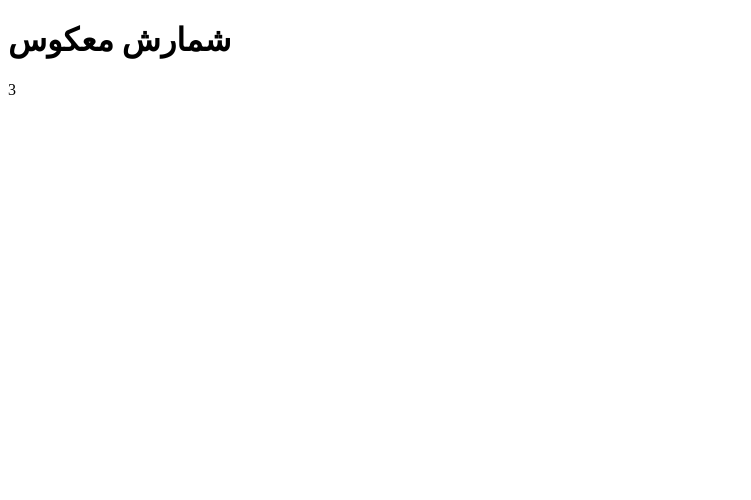
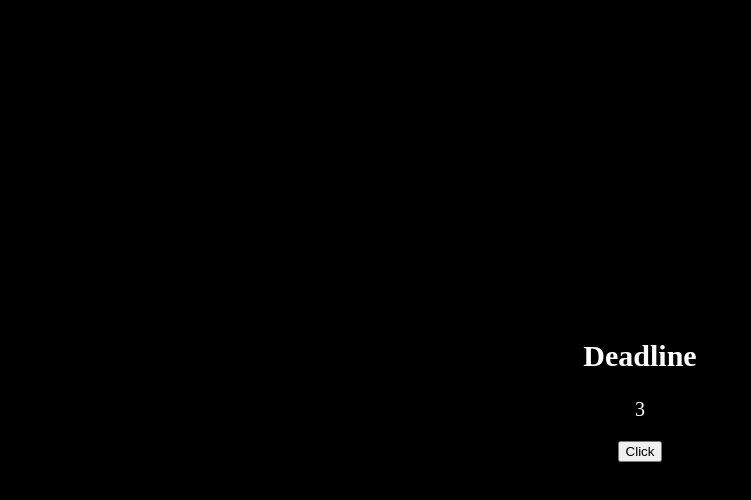
Before and after one commit to nimahadi1388/ReactTutorial, a React (Vite) app: page / in a window 1280 px wide. Shown: the top 500 px of the page, without its empty margins (0-751 px from the left). Built offline with nearby package versions, Linux system fonts and the light colour scheme.

Commit message:
5thSessionComplite

```diff
--- a/src/App.jsx
+++ b/src/App.jsx
@@ -1,8 +1,25 @@
 import React from "react";
+import Hello from "./assets/components/Hello";
 import Timer from "./assets/components/Timer";
 class App extends React.Component {
+  constructor() {
+    super();
+    this.state = {
+      title: "Deadline",
+    };
+  }
+  handleSetTitle = () => {
+    this.setState({
+      title: "Welcome to Deadline",
+    });
+  };
   render() {
-    return <Timer />;
+    return (
+      <div className="components">
+        <Hello title={this.state.title} />
+        <Timer eventClick={this.handleSetTitle} />
+      </div>
+    );
   }
 }
 export default App;
--- /dev/null
+++ b/src/assets/components/Hello.jsx
@@ -0,0 +1,9 @@
+import React from "react";
+class Hello extends React.Component{
+    render(){
+        return(
+            <h2>{this.props.title}</h2>
+        )
+    }
+}
+export default Hello;
--- a/src/assets/components/Timer.jsx
+++ b/src/assets/components/Timer.jsx
@@ -1,6 +1,8 @@
 import React from "react";
 let timeOut;
+// ----------------- First Exersice----------------------
 class Timer extends React.Component {
+
   constructor() {
     super();
     this.state = {
@@ -26,8 +28,8 @@ class Timer extends React.Component {
 
     return (
       <div>
-        <h1>شمارش معکوس</h1>
         <p>{this.state.count}</p>
+        <button onClick={this.props.eventClick}>Click</button>
       </div>
     );
   }
--- /dev/null
+++ b/src/assets/css/style.css
@@ -0,0 +1,14 @@
+body{
+    text-align: center;
+    display: grid;
+    place-content: center;
+    height: 95dvh;
+    background: #000;
+    color: #fff;
+}
+h1,h2{
+    font-size: 30px !important;
+}
+p{
+    font-size: 20px;
+}
--- a/src/main.jsx
+++ b/src/main.jsx
@@ -1,5 +1,6 @@
 import { createRoot } from "react-dom/client";
 import App from "./App";
+import './assets/css/style.css'
 // import App from './App.jsx'
 createRoot(document.getElementById("root")).render(<App />);
 // let tick = ()=>{
```
